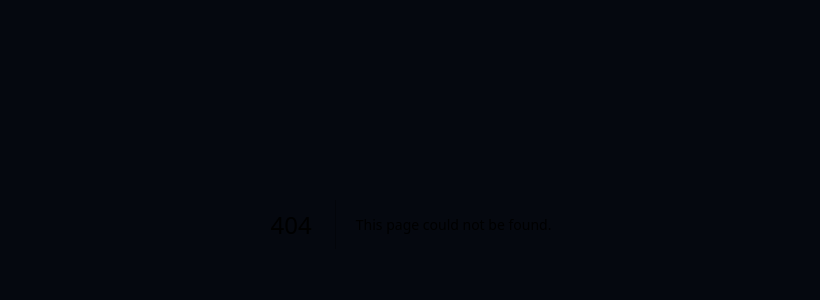
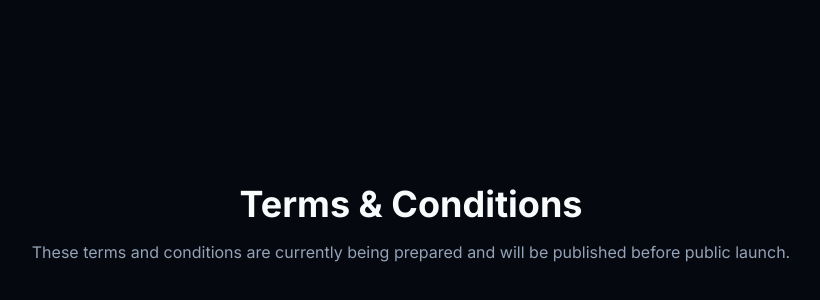
Before and after one commit to premkarnawat/PlacifyRecruitmentAgency, a Next.js app in the folder frontend/: page /terms in a window 1280 px wide. Before the commit this address had no page. Shown: the part 176-476 px from the top of the page, without its empty margins (229-1049 px from the left). Built offline with nearby package versions, Linux system fonts and the light colour scheme.

Commit message:
Create page.tsx

```diff
--- /dev/null
+++ b/frontend/src/app/terms/page.tsx
@@ -0,0 +1,13 @@
+export default function TermsPage() {
+  return (
+    <main className="min-h-screen flex items-center justify-center px-6">
+      <div className="max-w-3xl text-center">
+        <h1 className="text-4xl font-bold mb-4">Terms & Conditions</h1>
+        <p className="text-muted-foreground">
+          These terms and conditions are currently being prepared and will be
+          published before public launch.
+        </p>
+      </div>
+    </main>
+  )
+}
```
